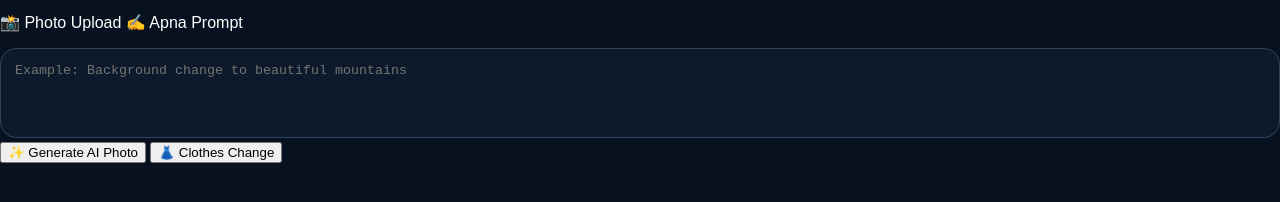
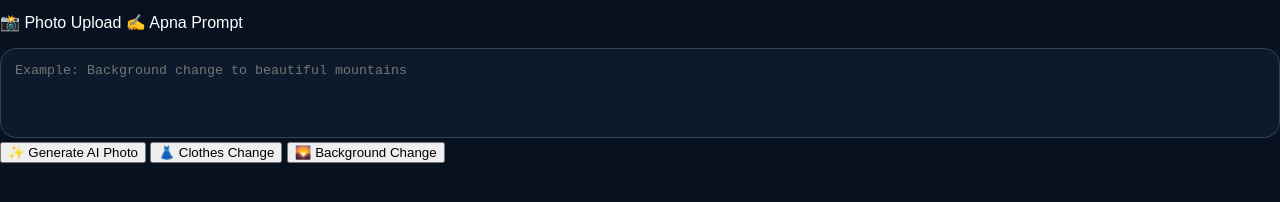
Before and after one commit to subi85khan/Ai-photo-magic-, a website: page index-1.html in a window 1280 px wide. Shown: the part 66-268 px from the top of the page. Drawn offline with Linux system fonts and the light colour scheme.

Commit message:
Add background change button to HTML

```diff
--- a/index-1.html
+++ b/index-1.html
@@ -24,6 +24,7 @@
 
       <button id="generateBtn">✨ Generate AI Photo</button>
       <button id="clothesBtn">👗 Clothes Change</button>
+      <button id="backgroundBtn">🌄 Background Change</button>
     </div>
   </div>
 
```
